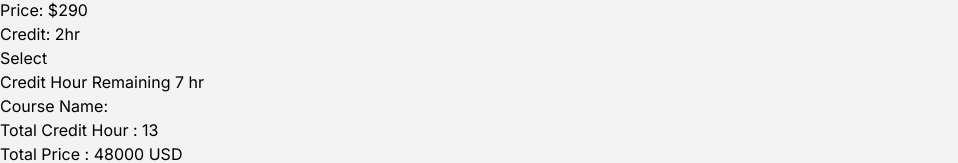
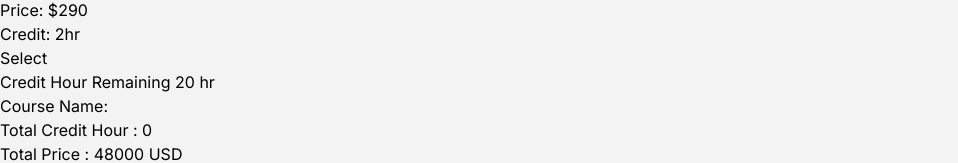
Before and after one commit to rabby4/course-roaster, a React (Vite) app: page / in a window 1280 px wide. Shown: the part 3734-3897 px from the top of the page, without its empty margins (0-958 px from the left). Built offline with nearby package versions, Linux system fonts and the light colour scheme.

Commit message:
added credit time and remaining time functionality

```diff
--- a/src/App.jsx
+++ b/src/App.jsx
@@ -1,16 +1,37 @@
 
 import { useState } from 'react'
 import './App.css'
-import Cart from './Components/Carts/Carts'
 import Courses from './Components/Courses/Courses'
+import Carts from './Components/Carts/Carts';
 
 function App() {
 
   const [carts, setCart] = useState([]);
+  const [creditHr, setCreditHr] = useState(0);
+  const [remainingCredit, setRemainingCredit] = useState(20);
 
   const cartHandler = (course) =>{
     const newCart = [...carts, course];
-    setCart(newCart)
+    setCart(newCart);
+  }
+
+  const creditTime = time => {
+    const newTime = (creditHr + time);
+    if(newTime > 20){
+      alert('you can not add more then 20')
+    }else{
+      setCreditHr(newTime);
+    }
+
+  }
+
+  const remainingTime = time => {
+    const newRemaining = (remainingCredit - time);
+    if(newRemaining < 0){
+      alert('You can not watch any more')
+    }else{
+      setRemainingCredit(newRemaining)
+    }
   }
 
   return (
@@ -20,8 +41,8 @@ function App() {
           <h1 className='text-4xl text-center font-bold'>Course Registration</h1>
         </div>
         <div className='flex gap-10'>
-          <Courses cartHandler={cartHandler}></Courses>
-          <Cart carts={carts}></Cart>
+          <Courses cartHandler={cartHandler} creditTime={creditTime} remainingTime={remainingTime}></Courses>
+          <Carts carts={carts} creditHr={creditHr} remainingCredit={remainingCredit}></Carts>
         </div>
       </div>
 
--- a/src/Components/Carts/Carts.jsx
+++ b/src/Components/Carts/Carts.jsx
@@ -1,22 +1,17 @@
 import Cart from "../Cart/Cart";
 
-const Carts = ({carts}) => {
+const Carts = ({carts, creditHr, remainingCredit}) => {
     return (
         <div className="w-1/4">
             <div className="bg-white p-7 rounded-xl">
-                <h2 className="text-lg font-semibold text-blue-500 border-b-2 pb-5">Credit Hour Remaining 7 hr</h2>
+                <h2 className="text-lg font-semibold text-blue-500 border-b-2 pb-5">Credit Hour Remaining {remainingCredit} hr</h2>
                 <h2 className="text-xl font-bold py-5">Course Name:</h2>
                 <div className="pb-5">
-                    {/* <ol>
-                        <li>1 Introduction to c programming</li>
-                        <li>1 Introduction to c programming</li>
-                        <li>1 Introduction to c programming</li>
-                    </ol> */}
                     {
                         carts.map((cart, index) => <Cart key={index} cart={cart}></Cart>)
                     }
                 </div>
-                <h3 className="border-y-2 py-5">Total Credit Hour : 13</h3>
+                <h3 className="border-y-2 py-5">Total Credit Hour : {creditHr}</h3>
                 <h2 className="font-semibold pt-5">Total Price : 48000 USD</h2>
             </div>
         </div>
--- a/src/Components/Course/Course.jsx
+++ b/src/Components/Course/Course.jsx
@@ -1,16 +1,16 @@
 
-const Course = ({course, cartHandler}) => {
-    const {image,title, details, timing, price} = course;
+const Course = ({course, cartHandler, creditTime, remainingTime}) => {
+    const {image, title, details, timing, price} = course;
     return (
         <div className="bg-white p-5 space-y-4 rounded-xl flex flex-col ">
             <img src={image} alt="" />
-            <h2 className="text-lg font-semibold">{title}</h2>
+            <h2 className="text-lg font-semibold line-clamp-1">{title}</h2>
             <p className="text-sm text-gray-500">{details}</p>
             <div className="flex justify-between text-gray-500">
                 <p>Price: ${price}</p>
                 <p>Credit: {timing}hr</p>
             </div>
-            <button onClick={() => cartHandler(course)} className="w-full bg-blue-500 text-white py-3 rounded-lg font-semibold self-end">Select</button>
+            <button onClick={() => {cartHandler(course); creditTime(timing); remainingTime(timing)} } className="w-full bg-blue-500 text-white py-3 rounded-lg font-semibold self-end">Select</button>
         </div>
     );
 };
--- a/src/Components/Courses/Courses.jsx
+++ b/src/Components/Courses/Courses.jsx
@@ -4,7 +4,7 @@ import Course from "../Course/Course";
 
 
 
-const Courses = ({cartHandler}) => {
+const Courses = ({cartHandler, creditTime, remainingTime}) => {
     const [courses, setCourses] = useState([]);
 
     useEffect(()=>{
@@ -16,7 +16,7 @@ const Courses = ({cartHandler}) => {
     return (
         <div className="w-3/4 grid grid-cols-3 gap-6">
             {
-                courses.map(course => <Course key={course.id} course={course} cartHandler={cartHandler}></Course>)
+                courses.map(course => <Course key={course.id} course={course} cartHandler={cartHandler} creditTime={creditTime} remainingTime={remainingTime}></Course>)
             }
         </div>
     );
```
